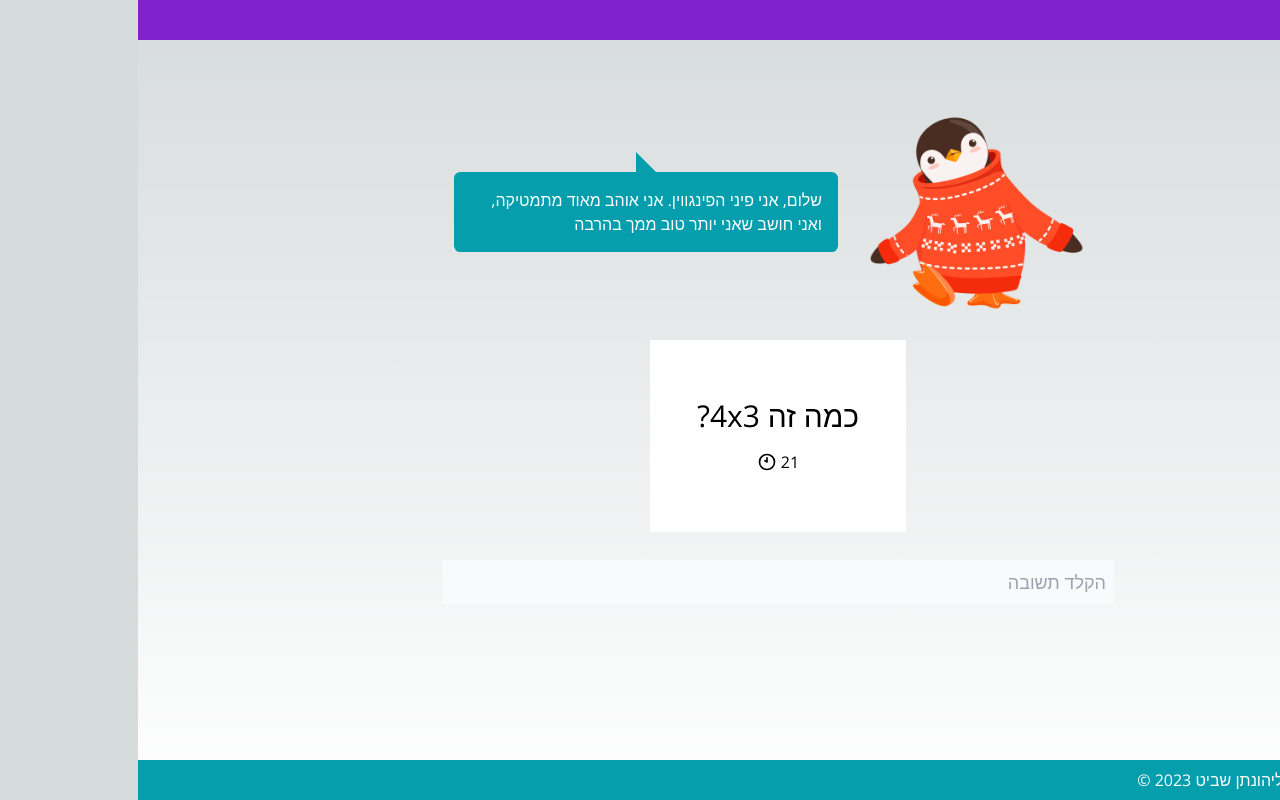
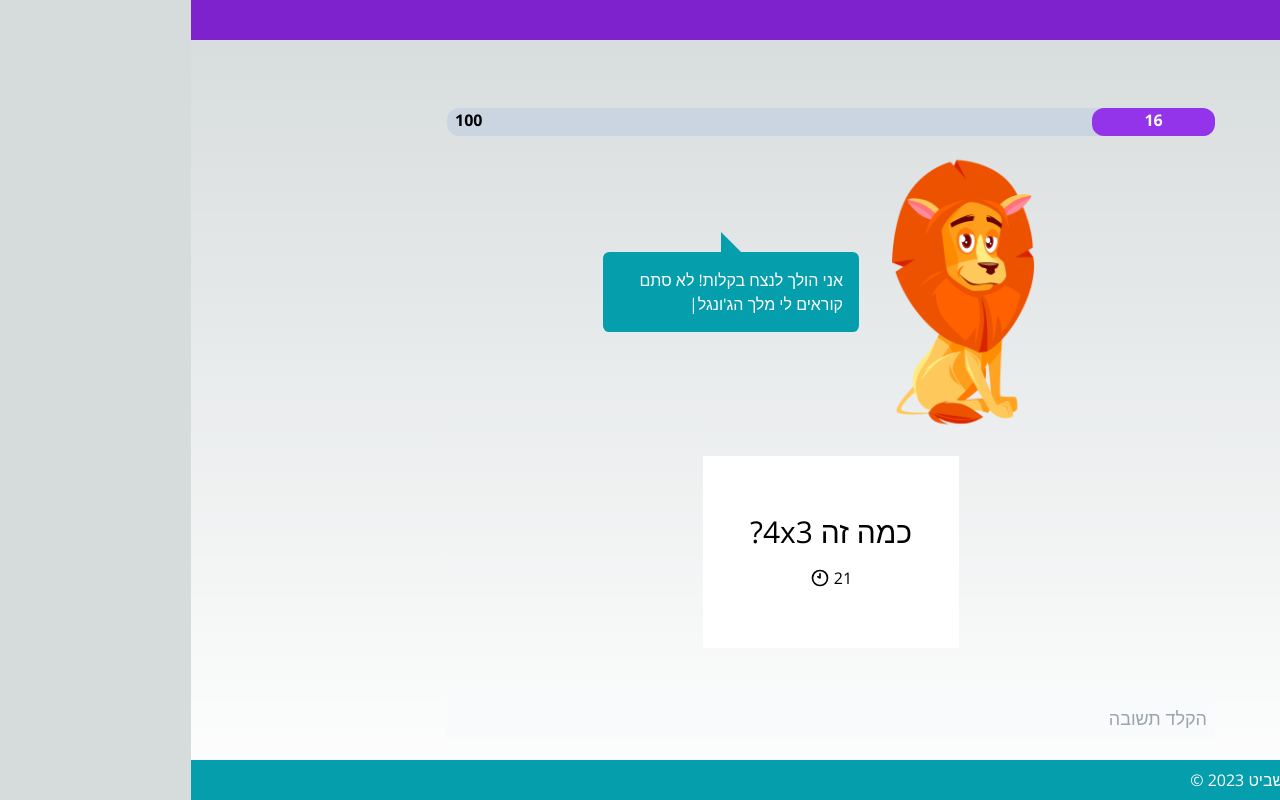
Before and after one commit to jonaprojects/mathgames, a Next.js app: page / in a window 1280 px wide. Built offline with nearby package versions, Linux system fonts and the light colour scheme.

Commit message:
Added sprites, a progressbar, a container component and improved the ui

```diff
--- a/components/board/Board.jsx
+++ b/components/board/Board.jsx
@@ -3,13 +3,15 @@ import Timer from "../timer/Timer";
 
 export default function Board(props) {
   return (
-    <div className="bg-white flex flex-col gap-4 justify-center items-center h-48 w-64 max-w-[70%] overflow-hidden">
+    <div className="bg-white flex flex-col mb-5 gap-4 justify-center items-center h-48 w-64 max-w-[70%] overflow-hidden">
       <h1 className="text-3xl">
         כמה זה {props.num1}x{props.num2}?
       </h1>
+
       <Timer />
       {/*       <input type="text" className="bg-slate-50 text-sm p-1 w-full" placeholder="הקלד תשובה" />
        */}{" "}
     </div>
   );
 }
+//todo: רשת של רמות וmodal
--- /dev/null
+++ b/components/containers/Container.jsx
@@ -0,0 +1,5 @@
+import React from "react";
+
+export default function Container(props) {
+  return <div className="w-11/12 md:w-9/12 max-w-3xl"> {props.children} </div>;
+}
--- /dev/null
+++ b/components/progress_bar/ProgressBar.jsx
@@ -0,0 +1,27 @@
+import React from "react";
+import { motion } from "framer-motion";
+export default function ProgressBar(props) {
+  const progressBarTransition = {
+    duration: 0.75, // Adjust the duration (in seconds) as needed
+    ease: "easeInOut", // Adjust the easing function as needed
+  };
+  return (
+    <div
+      className={` w-full  bg-slate-300 h-7 rounded-xl ${
+        props.className ?? ""
+      } `}
+    >
+      <p className=" text-black font-bold float-left ml-2 inline-block">100</p>
+      <motion.div
+        className={`h-full bg-purple-600 rounded-xl `}
+        style={{
+          width: `${props.progress}%`,
+        }}
+        transition={progressBarTransition}
+        animate={{ width: ["0%", `${props.progress}%`], speed: 3 }}
+      >
+        <p className="text-center font-bold text-white">{props.progress}</p>
+      </motion.div>
+    </div>
+  );
+}
--- a/components/sprite/Sprite.jsx
+++ b/components/sprite/Sprite.jsx
@@ -2,10 +2,12 @@ import React from "react";
 
 export default function Sprite(props){
     return (
-        <div className="h-auto md:w-64 w-48">
-            <img src={props.src} alt={props.alt}
-
-            />
-        </div>
+      <div className="w-32 md:w-48">
+        <img
+          src={props.src}
+          alt={props.alt}
+          className="object-contain"
+        />
+      </div>
     );
 }
--- a/components/sprite/Textbox/Textbox.jsx
+++ b/components/sprite/Textbox/Textbox.jsx
@@ -1,10 +1,14 @@
 import React, { useState } from "react";
 import classes from "./Textbox.module.css";
+import { TypeAnimation } from "react-type-animation";
 
 export default function TextBox(props) {
+  console.log("rendering!");
   return (
-    <div className={`max-w-[40%] text-xs sm:text-sm md:text-base md:max-w-sm max-h-sm p-4 w-fit h-fit ${classes['speech-bubble']}`}>
-      {props.content}
+    <div
+      className={`max-w-[40%] w-64 text-xs sm:text-sm md:text-base md:max-w-sm max-h-sm p-4 ${classes["speech-bubble"]}`}
+    >
+      <TypeAnimation sequence={[props.content]} speed={50} />
     </div>
   );
 }
--- a/data/sprites.json
+++ b/data/sprites.json
@@ -0,0 +1,22 @@
+{
+  "sprites": [
+    {
+      "type": "penguin",
+      "name": "פיני",
+      "path": "/animals/penguin.png",
+      "initialMessage": "שלום, אני פיני הפינגווין. אני אוהב מאוד מתמטיקה, ואני חושב שאני יותר טוב ממך בהרבה"
+    },
+    {
+      "type": "monkey",
+      "name": "ג'ורג",
+      "path": "/animals/monkey.png",
+      "initialMessage": "קוראים לי ג'ורג. אני אוהב בננות, ואת לוח הכפל. בוא נשחק!"
+    },
+    {
+      "type": "lion",
+      "name": "לביא",
+      "path": "/animals/lion.png",
+      "initialMessage": "אני הולך לנצח בקלות! לא סתם קוראים לי מלך הג'ונגל"
+    }
+  ]
+}
--- a/pages/index.js
+++ b/pages/index.js
@@ -3,23 +3,30 @@ import Sprite from "@/components/sprite/Sprite";
 import TextBox from "@/components/sprite/Textbox/Textbox";
 import Template from "@/components/template/Template";
 import Board from "@/components/board/Board";
-
+import ProgressBar from "@/components/progress_bar/ProgressBar";
+import data from "../data/sprites.json";
+import Container from "@/components/containers/Container";
 export default function Home() {
+  var sprites = data.sprites;
   return (
     <Template>
       <main className="flex justify-center mt-11">
-        <div className="w-11/12 md:w-9/12 flex flex-col items-center relative max-w-2xl">
-          <div className=" flex md:gap-2 items-center justify-center">
-            <Sprite src="/animals/penguin.png" />
-            <TextBox content="שלום, אני פיני הפינגווין. אני אוהב מאוד מתמטיקה, ואני חושב שאני יותר טוב ממך בהרבה" />
+        <Container>
+          <div className=" flex flex-col items-center relative">
+            <ProgressBar progress={16} className="mt-6 mb-3" />
+            <div className="flex md:gap-2 items-center justify-center mb-5">
+              <Sprite src={sprites[2].path} />
+              <TextBox content={sprites[2].initialMessage} />
             </div>
-          <Board num1={4} num2={3} />
+            <Board num1={4} num2={3} className="mb-5" />
             <input
               type="text"
               className=" mt-7 bg-slate-50 text-lg p-2 w-full"
               placeholder="הקלד תשובה"
             />
+            <ProgressBar progress={34} className="mt-6" />
           </div>
+        </Container>
       </main>
     </Template>
   );
--- /dev/null
+++ b/pages/levels.js
@@ -0,0 +1,10 @@
+import Template from "@/components/template/Template";
+import React from "react";
+
+export default function Levels(){
+    return (
+        <Template>
+
+        </Template>
+    );
+}
```
Also changed, not shown: package.json (+6 -4 lines), 1 other file (tests, documents, lock files or other folders). Lines whose indentation alone changed are shown as unchanged.
